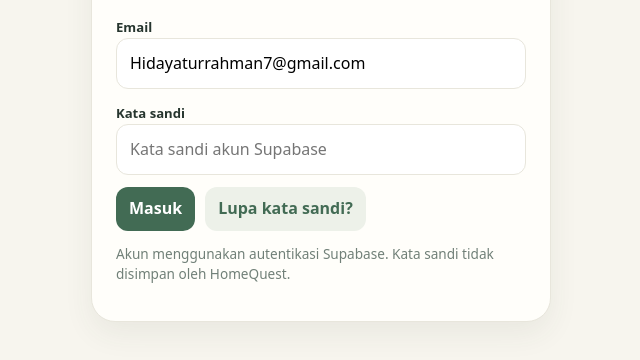
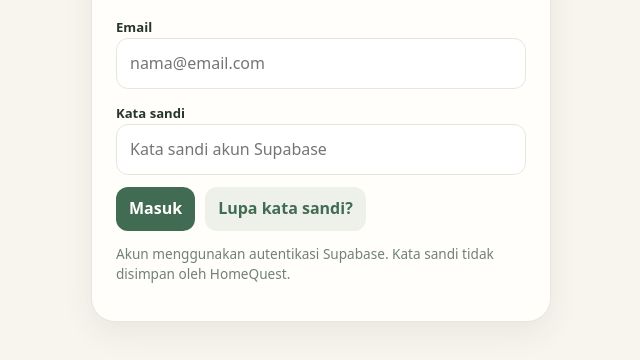
Before and after one commit to Hi-Day/Hi-Day.github.io, a plain HTML site: page homequest/index.html in a window 1280 px wide. Shown: the part 262-622 px from the top of the page, without its empty margins (319-959 px from the left). Drawn offline with Linux system fonts and the light colour scheme; a script that the page names is missing.

Commit message:
Fix HomeQuest email field default for multi-user auth

```diff
--- a/homequest/index.html
+++ b/homequest/index.html
@@ -23,7 +23,7 @@
 .auth-form{display:grid;gap:12px;margin-top:18px}.auth-form label{font-size:.82rem;font-weight:800}.auth-form input{width:100%;padding:13px;border:1px solid var(--line);border-radius:12px;background:white}
 .auth-actions{display:flex;gap:10px;align-items:center;flex-wrap:wrap}.auth-error{color:#9a4939;background:#fae8e3;padding:10px 12px;border-radius:10px;margin-top:12px;font-size:.86rem}
 #accountbar{display:flex;align-items:center;gap:8px;flex-wrap:wrap;justify-content:flex-end}.setup{max-width:620px;margin:24px auto;padding:22px;background:var(--card);border:1px solid var(--line);border-radius:20px}.setup h2{margin-top:0}
-</style></head><body><section class="auth-screen" id="authscreen"><div class="brand"><div class="mark">✦</div>HomeQuest</div><h1>Masuk ke petualangan keluarga</h1><p>Gunakan akun orang tua untuk mengakses data HomeQuest yang tersimpan di cloud.</p><form id="loginform" class="auth-form"><div><label for="email">Email</label><input id="email" name="email" type="email" autocomplete="username" required value="Hidayaturrahman7@gmail.com"></div><div><label for="password">Kata sandi</label><input id="password" name="password" type="password" autocomplete="current-password" required placeholder="Kata sandi akun Supabase"></div><div class="auth-actions"><button class="primary" id="loginbtn">Masuk</button><button type="button" class="secondary" id="resetbtn">Lupa kata sandi?</button></div></form><div id="autherror" class="auth-error hidden"></div><p class="muted">Akun menggunakan autentikasi Supabase. Kata sandi tidak disimpan oleh HomeQuest.</p></section><div class="app hidden" id="app">
+</style></head><body><section class="auth-screen" id="authscreen"><div class="brand"><div class="mark">✦</div>HomeQuest</div><h1>Masuk ke petualangan keluarga</h1><p>Gunakan akun orang tua untuk mengakses data HomeQuest yang tersimpan di cloud.</p><form id="loginform" class="auth-form"><div><label for="email">Email</label><input id="email" name="email" type="email" autocomplete="username" required placeholder="nama@email.com"></div><div><label for="password">Kata sandi</label><input id="password" name="password" type="password" autocomplete="current-password" required placeholder="Kata sandi akun Supabase"></div><div class="auth-actions"><button class="primary" id="loginbtn">Masuk</button><button type="button" class="secondary" id="resetbtn">Lupa kata sandi?</button></div></form><div id="autherror" class="auth-error hidden"></div><p class="muted">Akun menggunakan autentikasi Supabase. Kata sandi tidak disimpan oleh HomeQuest.</p></section><div class="app hidden" id="app">
 <header><div class="brand"><div class="mark">✦</div>HomeQuest</div><div id="accountbar"><span class="pill" id="mode">Cloud</span><span class="pill" id="accountemail"></span><button class="pill" id="logout">Keluar</button></div></header>
 <section class="setup hidden" id="setup"><h2>Siapkan ruang keluarga</h2><p>Akun ini belum memiliki household HomeQuest. Buat satu ruang keluarga agar misi, XP, coins, dan hadiah tersimpan di cloud.</p><form id="householdform" class="formgrid"><div class="field full"><label>Nama keluarga</label><input name="name" required value="Keluarga Rahman" maxlength="80"></div><div class="field full"><button class="primary">Buat household</button></div></form></section>
 <main id="mainview">
```
